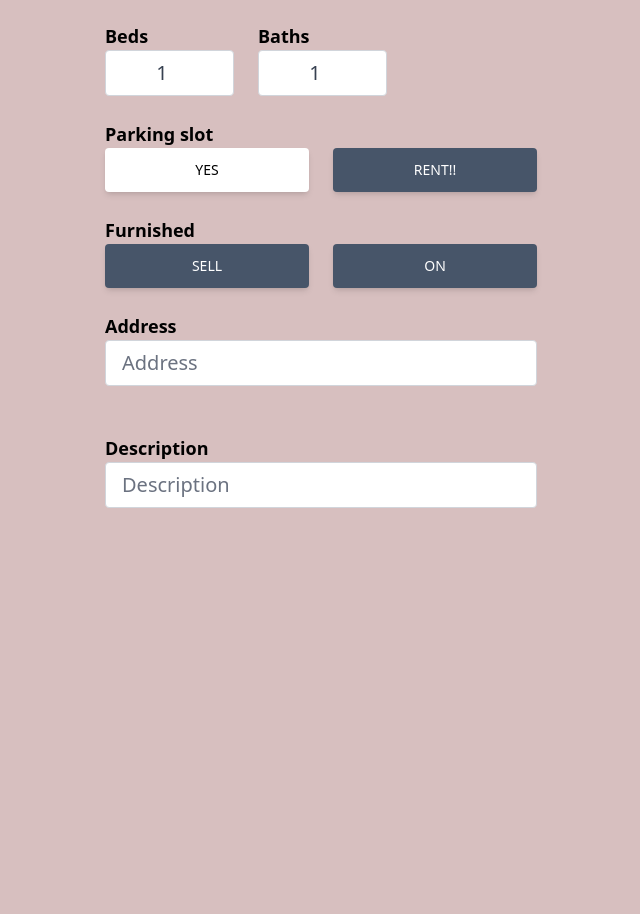
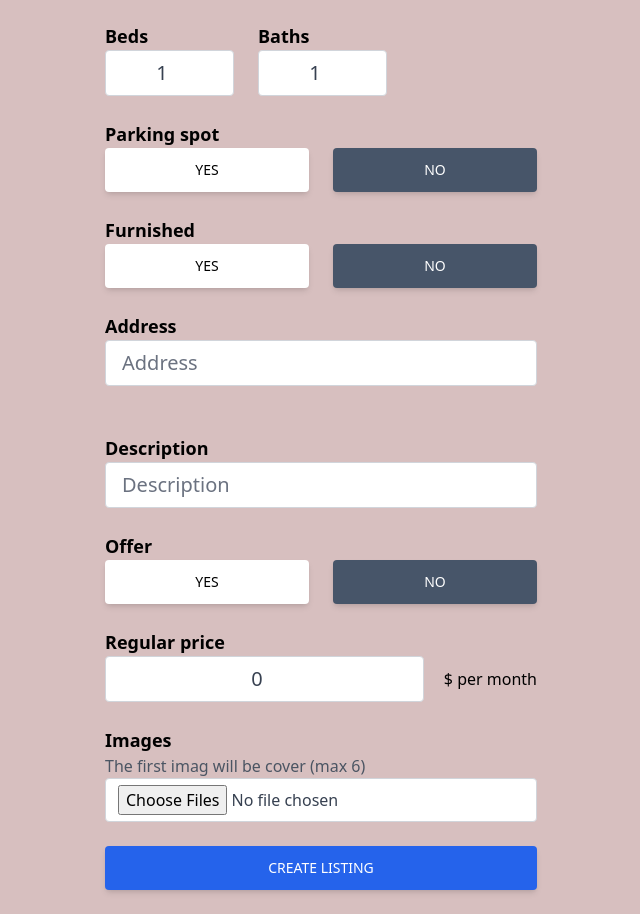
Before and after one commit to Galina-S/real-estate-project, a React (Create React App) app: page /create-listing in a window 1280 px wide. Shown: the part 320-1234 px from the top of the page, without its empty margins (319-959 px from the left). Before the commit the page ends 852 px from the top, so only its background shows below. Built offline with nearby package versions, Linux system fonts and the light colour scheme; no server answers.

Commit message:
modified CreateListing Page

```diff
--- a/src/pages/CreateListing.jsx
+++ b/src/pages/CreateListing.jsx
@@ -9,24 +9,28 @@ export default function CreateListing() {
         bathrooms:1,
         parking: false,
         furnished: false,
-        addess:"",
-        description:""
+        address:"",
+        description:"",
+        offer: false,
+        regularPrice: 0,
+        discountedPrice: 0,
 
     });
-    const {type, name, bedrooms, bathrooms, parking, furnished} = formData;  //destructure
+    const {type, name, bedrooms, bathrooms, parking, furnished, address, description, offer, regularPrice, discountedPrice} = formData;  //destructure
     function onChange() {
 
     }
   return (
     <main className='max-w-md px-2 mx-auto'>
-        <h1 className='text-3xl text-center mt-6 font-bold'>
-        Create a listing
-        </h1>
+        <h1 className='text-3xl text-center mt-6 font-bold'>Create a listing</h1>
         <form action="">
             <p className='text-lg mt-6 font-semibold'>Sell / Rent</p>
             <div className='flex'>
-                <button type = "button" id="type"
-                onClick= {onChange} className= {`mr-3 px-7 py-3 font-medium text-sm uppercase
+                <button type = "button"
+                        id="type"
+                        value="sale"
+                        onClick= {onChange}
+                        className= {`mr-3 px-7 py-3 font-medium text-sm uppercase
                         shadow-md rounded hover:shadow-lg focus:shadow-lg active:shadow-lg transition duration-150 ease-in-out w-full
                         ${type==="rent"
                             ? "bg-white text-black"
@@ -34,8 +38,11 @@ export default function CreateListing() {
                             sell
                 </button>
 
-                <button type = "button" id="type"
-                onClick= {onChange} className= {`ml-3 px-7 py-3 font-medium text-sm uppercase
+                <button type = "button"
+                        id="type"
+                        value="rent"
+                        onClick= {onChange}
+                        className= {`ml-3 px-7 py-3 font-medium text-sm uppercase
                         shadow-md rounded hover:shadow-lg focus:shadow-lg active:shadow-lg transition duration-150 ease-in-out w-full
                         ${type==="sale"
                             ? "bg-white text-black"
@@ -43,6 +50,7 @@ export default function CreateListing() {
                             rent
                 </button>
             </div>
+
             <p className='text-lg mt-6 font-semibold'>Name </p>
             <input type="text" id='name' value={name} onChange={onChange} placeholder="Name" maxlength="32" minLength={10} required
             className='w-full px-4 py-2 text-xl text-gray-700 bg-white border border-gray-300 rounded transition
@@ -66,7 +74,7 @@ export default function CreateListing() {
                      focus:bg-white focus:border-slate-600 text-center" />
                 </div>
             </div>
-            <p className='text-lg font-semibold'>Parking slot</p>
+            <p className='text-lg font-semibold'>Parking spot</p>
             <div className='flex'>
                 <button type = "button" id="parking" value={true}
                 onClick= {onChange} className= {`mr-3 px-7 py-3 font-medium text-sm uppercase
@@ -83,41 +91,109 @@ export default function CreateListing() {
                 ${parking
                     ? "bg-white text-black"
                     : "bg-slate-600 text-white"}`}>
-                    rent!!
+                    No
                 </button>
             </div>
 
             <p className='text-lg mt-6 font-semibold'>Furnished</p>
             <div className='flex'>
-                <button type = "button" id="furnished"
+                <button type = "button" id="furnished" value={true}
                 onClick= {onChange} className= {`mr-3 px-7 py-3 font-medium text-sm uppercase
                 shadow-md rounded hover:shadow-lg focus:shadow-lg active:shadow-lg transition duration-150 ease-in-out w-full
-                ${ !furnished==="rent"
+                ${ !furnished
                     ? "bg-white text-black"
                     : "bg-slate-600 text-white"}`}>
-                    sell
+                    yes
                 </button>
 
-                <button type = "button" id="type"
+                <button type = "button" id="furnished" value={false}
                 onClick= {onChange} className= {`ml-3 px-7 py-3 font-medium text-sm uppercase
                 shadow-md rounded hover:shadow-lg focus:shadow-lg active:shadow-lg transition duration-150 ease-in-out w-full
-                ${furnished==="sale"
+                ${furnished
                     ? "bg-white text-black"
                     : "bg-slate-600 text-white"}`}>
-                    on
+                    no
                 </button>
             </div>
             <p className='text-lg mt-6 font-semibold'>Address </p>
-            <input type="text" id='name' value={name} onChange={onChange} placeholder="Address" maxlength="32" minLength={10} required
+            <input type="text" id='address' value={address} onChange={onChange} placeholder="Address" maxlength="32" minLength={10} required
             className='w-full px-4 py-2 text-xl text-gray-700 bg-white border border-gray-300 rounded transition
             duration-150 ease-in-out focus:text-gray-700
             focus:bg-white focus:border-slate-600 mb-6'/>
 
             <p className='text-lg mt-6 font-semibold'>Description </p>
-            <input type="text" id='description' value={name} onChange={onChange} placeholder="Description" maxlength="32" minLength={10} required
+            <input type="text" id='description' value={description} onChange={onChange} placeholder="Description" maxlength="32" minLength={10} required
             className='w-full px-4 py-2 text-xl text-gray-700 bg-white border border-gray-300 rounded transition
             duration-150 ease-in-out focus:text-gray-700
             focus:bg-white focus:border-slate-600 mb-6'/>
+
+            <p className='text-lg font-semibold'>Offer</p>
+            <div className='flex mb-6'>
+                <button type = "button" id="offer"
+                onClick= {onChange} className= {`mr-3 px-7 py-3 font-medium text-sm uppercase
+                shadow-md rounded hover:shadow-lg focus:shadow-lg active:shadow-lg transition duration-150 ease-in-out w-full
+                ${ !offer
+                    ? "bg-white text-black"
+                    : "bg-slate-600 text-white"}`}>
+                    yes
+                </button>
+
+                <button type = "button" id="offer"
+                onClick= {onChange} className= {`ml-3 px-7 py-3 font-medium text-sm uppercase
+                shadow-md rounded hover:shadow-lg focus:shadow-lg active:shadow-lg transition duration-150 ease-in-out w-full
+                ${offer
+                    ? "bg-white text-black"
+                    : "bg-slate-600 text-white"}`}>
+                    no
+                </button>
+            </div>
+            <div className='flex items-center mb-6'>
+                <div className=''>
+                    <p className='text-lg font-semibold'>Regular price</p>
+                    <div className='flex w-full justify-center items-center space-x-5'>
+                        <input type="number" id="regularPrice" value={regularPrice}
+                        onChange={onChange} min="50" max="=999999999" required
+                        className='w-full px-4 py-2 text-xl text-gray-700 bg-white border border-gray-300 rounded
+                        transition duration-150 ease-in-out focus:text-gray-700 focus:bg-white focus:border-slate-600 text-center'/>
+                     {type==="rent" && (
+                        <div className=''>
+                            <p className='text-md w-full whitespace-nowrap'>$ per month</p>
+                        </div>
+                    )}
+                    </div>
+
+                </div>
+            </div>
+            {offer && (
+                <div className='flex items-center mb-6'>
+                <div className=''>
+                    <p className='text-lg font-semibold'>Discounted price</p>
+                    <div className='flex w-full justify-center items-center space-x-5'>
+                        <input type="number" id="discountedPrice" value={discountedPrice}
+                        onChange={onChange} min="50" max="=999999999" required={offer}
+                        className='w-full px-4 py-2 text-xl text-gray-700 bg-white border border-gray-300 rounded
+                        transition duration-150 ease-in-out focus:text-gray-700 focus:bg-white focus:border-slate-600 text-center'/>
+                     {type==="rent" && (
+                        <div className=''>
+                            <p className='text-md w-full whitespace-nowrap'>$ per month</p>
+                        </div>
+                    )}
+                    </div>
+
+                </div>
+            </div>
+            ) }
+            <div className='mb-6'>
+                <p className='text-lg font-semibold'>Images</p>
+                <p className='text-gray-600 '>The first imag will be cover (max 6)</p>
+                <input type="file" id="images" onChange={onChange} accept=".jpg,.png,.jpeg" multiple required
+                className='w-full px-3 py-1.5 text-gray-700 bg-white border border-gray-300
+                rounded transition duration-150 ease-in-out
+                focus:bg-white focus:border-slate-600'/>
+            </div>
+            <button type='submit' className='mb-6 w-full px-7 py-3 bg-blue-600 text-white font-medium text-sm uppercase
+            rounded shadow-md hover:bg-blue-700 hover:shadow-lg focus:bg-blue-700 focus:shadow-lg active:bg-blue-800
+            active:shadow-lg transition duration-150 ease-in-out'>Create Listing</button>
         </form>
     </main>
   )
```
Lines whose indentation alone changed are shown as unchanged.
